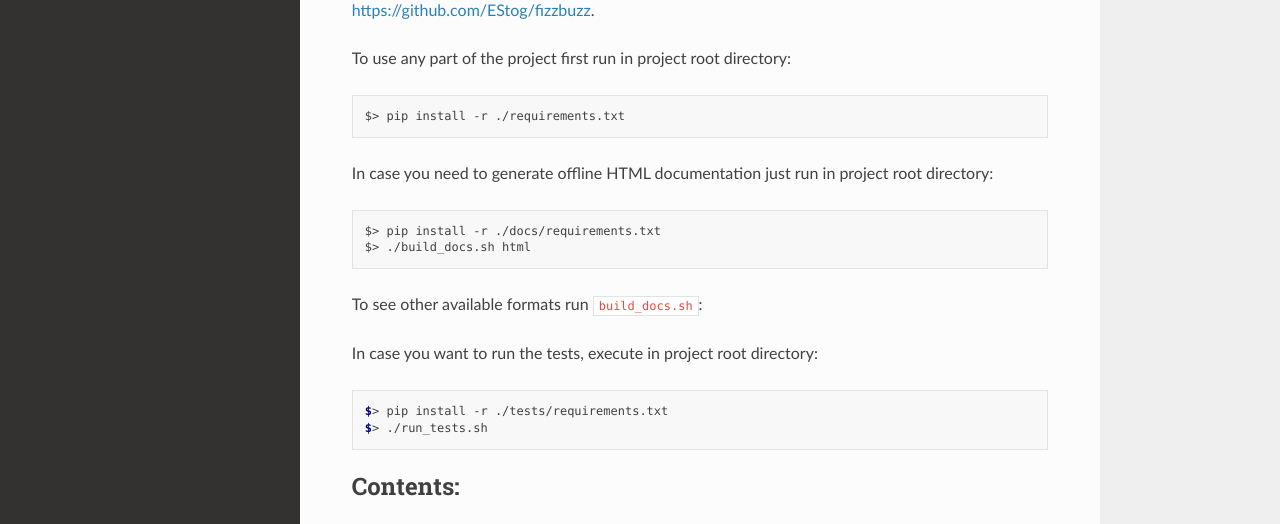
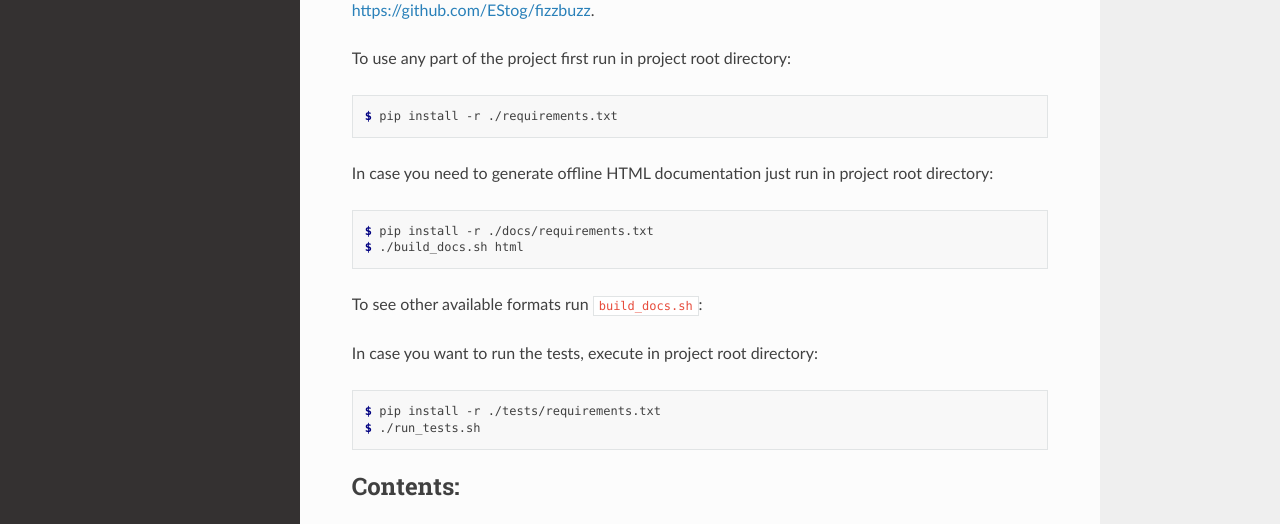
Before and after one commit to EStog/fizzbuzz, a Sphinx documentation site: the page built from docs/source/index.rst, in a window 1280 px wide and 1221 px high. Shown: the part 209-733 px from the top of the window. Built offline with Sphinx 7.4.7 and the Read the Docs theme 2.0.0, drawn with Linux system fonts in a browser that asks for light colours; pages that are not in the unit, such as notebooks, are missing from menus.

```diff
--- a/docs/source/index.rst
+++ b/docs/source/index.rst
@@ -10,17 +10,17 @@ Welcome to FizzBuzz Brainstorm's documentation!
 
 To use any part of the project first run in project root directory:
 
-.. code-block:: shell
+.. code-block:: console
 
-   $> pip install -r ./requirements.txt
+   $ pip install -r ./requirements.txt
 
 
 In case you need to generate offline HTML documentation just run in project root directory:
 
-.. code-block:: shell
+.. code-block:: console
 
-   $> pip install -r ./docs/requirements.txt
-   $> ./build_docs.sh html
+   $ pip install -r ./docs/requirements.txt
+   $ ./build_docs.sh html
 
 To see other available formats run ``build_docs.sh``:
 
@@ -28,8 +28,8 @@ In case you want to run the tests, execute in project root directory:
 
 .. code-block:: console
 
-   $> pip install -r ./tests/requirements.txt
-   $> ./run_tests.sh
+   $ pip install -r ./tests/requirements.txt
+   $ ./run_tests.sh
 
 .. toctree::
    :maxdepth: 2
--- a/fizzbuzz_lib/__init__.py
+++ b/fizzbuzz_lib/__init__.py
@@ -59,7 +59,6 @@ def as_text(gen: Iterator, sep: str):
     for x in gen_text(gen, sep):
         s += x
     return s
-
 
 def classic_fizzbuzz_as_text(n: int, sep: str):
     """Gives classic FizzBuzz sequence as a text where each element is separated by ``sep``"""
```
Also changed, not shown: other parts of docs/source/index.rst (+1 -1 lines), codecov.yml (added, +8 -0 lines), fastapi_app/__init__.py (+5 -2 lines), 4 other files.
